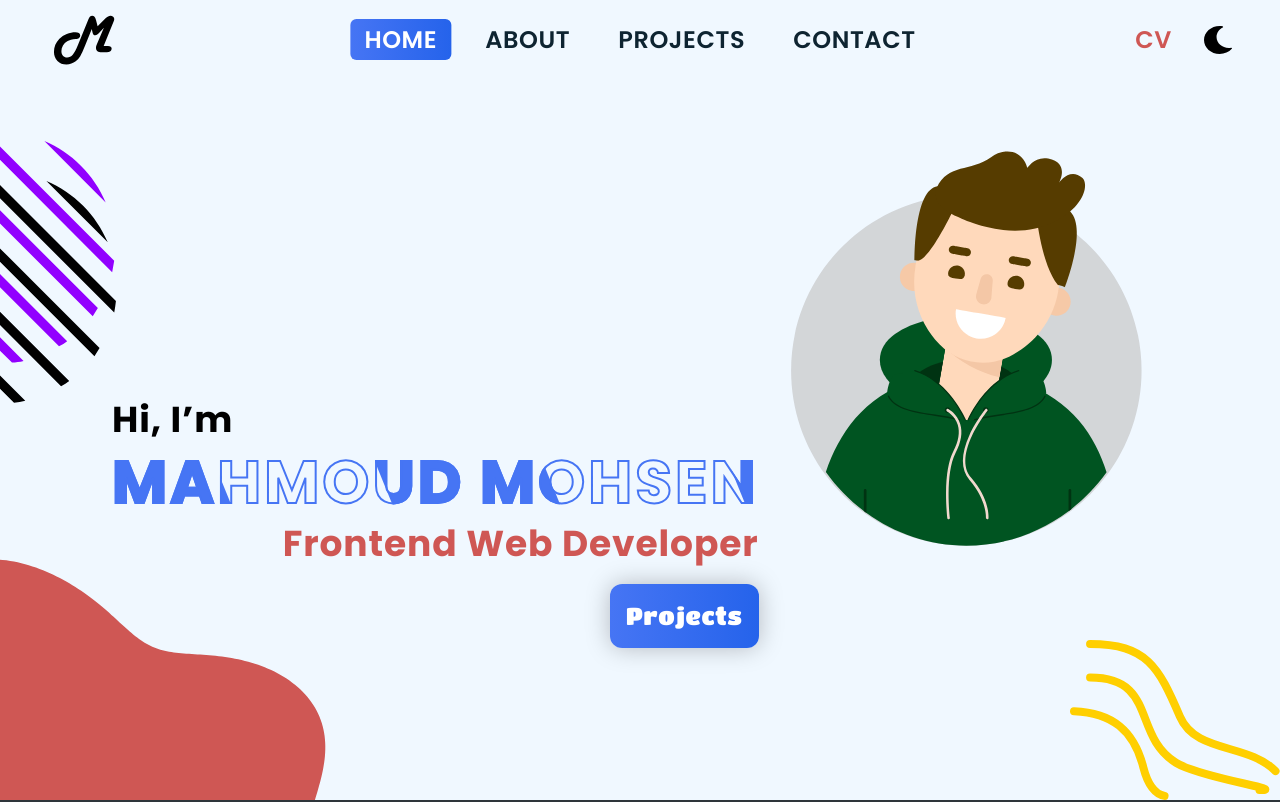
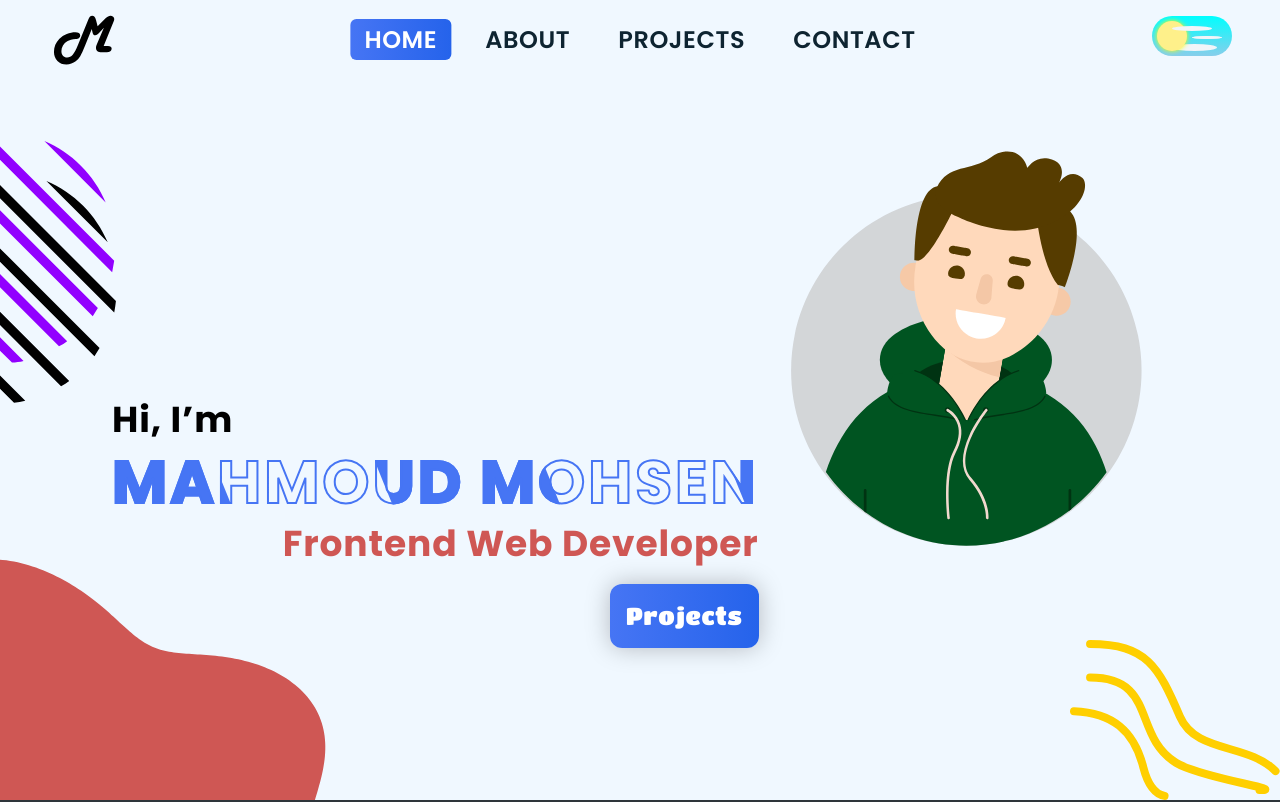
Before and after one commit to mahmoud-mohsen-dev/my-portfolio, a React (Vite) app: page /projects in a window 1280 px wide. Shown: the top 802 px of the page. Built offline with nearby package versions, Linux system fonts and the light colour scheme; a web font is replaced by a local one.

Commit message:
changing toggle button styles

```diff
--- /dev/null
+++ b/src/components/Crater.tsx
@@ -0,0 +1,7 @@
+function Crater({ className }: { className: string }) {
+  return (
+    <div className={`bg-[burlywood] rounded-[50%] absolute shadow-[0_5px_5px_rgba(0,0,0,.4)_inset] ${className}`}></div>
+  );
+}
+
+export default Crater;
--- /dev/null
+++ b/src/components/Shape.tsx
@@ -0,0 +1,30 @@
+// import { motion } from 'framer-motion';
+function Shape({ size, toggled }: { size: string; toggled: boolean }) {
+  const smStyles = toggled
+    ? 'h-[3px] w-[3px] top-1/2 left-[50%] translate-x-[-10px] first-of-type:translate-x-[-27px] first-of-type:-translate-y-[3px]'
+    : 'h-[3px] w-[30px] top-1/2 left-[50%] ';
+  const mdStyles = toggled
+    ? 'h-[5px] w-[5px] top-1/4 left-1/4 translate-x-[4px] translate-y-[-2px]'
+    : 'h-[5px] w-[40px] top-1/4 left-1/4 z-20';
+  const lgStyles = toggled
+    ? 'h-[7px] w-[7px] top-[70%] left-1/4 translate-x-[-4px]'
+    : 'h-[7px] w-[45px] top-[70%] left-1/4';
+  let styles;
+  if (size === 'sm') {
+    styles = smStyles;
+  }
+  if (size === 'md') {
+    styles = mdStyles;
+  }
+  if (size === 'lg') {
+    styles = lgStyles;
+  }
+  if (toggled) {
+    styles = styles + ' shadow-[0_0_8px_1.5px_violet] bg-[lightgray]';
+  } else {
+    styles = styles + ' bg-slate-100';
+  }
+  return <div className={`absolute transition-all duration-100 rounded-[50%] ${styles}`}></div>;
+}
+
+export default Shape;
--- /dev/null
+++ b/src/components/Toggle.tsx
@@ -0,0 +1,36 @@
+import Crater from './Crater';
+import Shape from './Shape';
+import { motion } from 'framer-motion';
+
+function Toggle({ toggled, onClick }: { toggled: boolean; onClick: () => void }) {
+  const nightStyles = 'bg-gradient-to-b bg-grad from-[#191970] to-[#663399]';
+  const lightStyles = 'bg-gradient-to-b bg-grad from-[#00ffff] to-[#87ceeb]';
+  const toggleStyles = toggled ? nightStyles : lightStyles;
+  const notchStyles = toggled
+    ? 'bg-slate-200 shadow-[0_0_5px_white] left-[45px] '
+    : 'bg-yellow-200 shadow-[0_0_5px_yellow] left-[5px] ';
+  return (
+    <button onClick={onClick} data-toggled={toggled} className={`relative h-10 w-[80px] rounded-full ${toggleStyles}`}>
+      <motion.div
+        layout
+        transition={{
+          type: 'spring',
+          stiffness: 700,
+          damping: 25,
+        }}
+        className={`h-[30px] w-[30px]  z-10 absolute top-[5px]  rounded-full ${notchStyles}`}
+      >
+        <Crater className={`left-0 top-1.5 h-[6px] w-[18px] -rotate-45 ${toggled ? 'opacity-30' : 'opacity-0'}`} />
+        <Crater className={`right-[1px] top-2 h-[6px] w-3 rotate-45 ${toggled ? 'opacity-30' : 'opacity-0'}`} />
+      </motion.div>
+      <div>
+        <Shape size="sm" toggled={toggled} />
+        <Shape size="sm" toggled={toggled} />
+        <Shape size="md" toggled={toggled} />
+        <Shape size="lg" toggled={toggled} />
+      </div>
+    </button>
+  );
+}
+
+export default Toggle;
--- /dev/null
+++ b/src/components/ToggleDayNightButton.tsx
@@ -0,0 +1,21 @@
+import { setState } from '../types/myTypes';
+import Toggle from './Toggle';
+
+function ToggleDayNightButton({
+  darkModeIsOn,
+  setDarkModeIsOn,
+}: {
+  darkModeIsOn: boolean;
+  setDarkModeIsOn: setState<boolean>;
+}) {
+  const handleToggled = () => {
+    setDarkModeIsOn((prev) => !prev);
+  };
+  return (
+    <div className="">
+      <Toggle toggled={darkModeIsOn} onClick={handleToggled} />
+    </div>
+  );
+}
+
+export default ToggleDayNightButton;
--- a/src/sections/Navbar.tsx
+++ b/src/sections/Navbar.tsx
@@ -5,6 +5,7 @@ import { NavbarProps } from '../types/myTypes';
 import Logo from '../components/Logo';
 import DarkAndCvButtons from '../components/DarkAndCvButtons';
 import Tabs from '../components/Tabs';
+import ToggleDayNightButton from '../components/ToggleDayNightButton';
 
 function Navbar({ darkModeIsOn, setDarkModeIsOn }: NavbarProps<boolean>) {
   // hamburger icon is clicked
@@ -71,12 +72,13 @@ function Navbar({ darkModeIsOn, setDarkModeIsOn }: NavbarProps<boolean>) {
           className={`fixed top-0 z-10 flex h-screen w-full max-w-lg flex-col items-center justify-evenly pt-10 font-poppins text-3xl font-semibold tracking-wide transition-[left] duration-300 md-tab:static md-tab:z-50 md-tab:h-full md-tab:max-w-none md-tab:flex-row md-tab:justify-end md-tab:p-0 md-tab:text-sm lg-tab:text-lg md-des:text-2xl md-tab:duration-0 ${navStyles}  ${openNav ? ' left-0' : '-left-full'}`}
         >
           <Tabs darkModeIsOn={darkModeIsOn} closeNavWindow={closeNavWindow} />
-          <DarkAndCvButtons
+          {/* <DarkAndCvButtons
             cvBtnStyles={cvBtnStyles}
             closeNavWindow={closeNavWindow}
             darkModeIsOn={darkModeIsOn}
             setDarkModeIsOn={setDarkModeIsOn}
-          />
+          /> */}
+          <ToggleDayNightButton darkModeIsOn={darkModeIsOn} setDarkModeIsOn={setDarkModeIsOn} />
         </div>
       </nav>
     </header>
--- a/src/types/myTypes.tsx
+++ b/src/types/myTypes.tsx
@@ -1,4 +1,4 @@
-type setState<T> = React.Dispatch<React.SetStateAction<T>>;
+export type setState<T> = React.Dispatch<React.SetStateAction<T>>;
 
 export interface NavbarProps<T> {
   darkModeIsOn: T;
```
